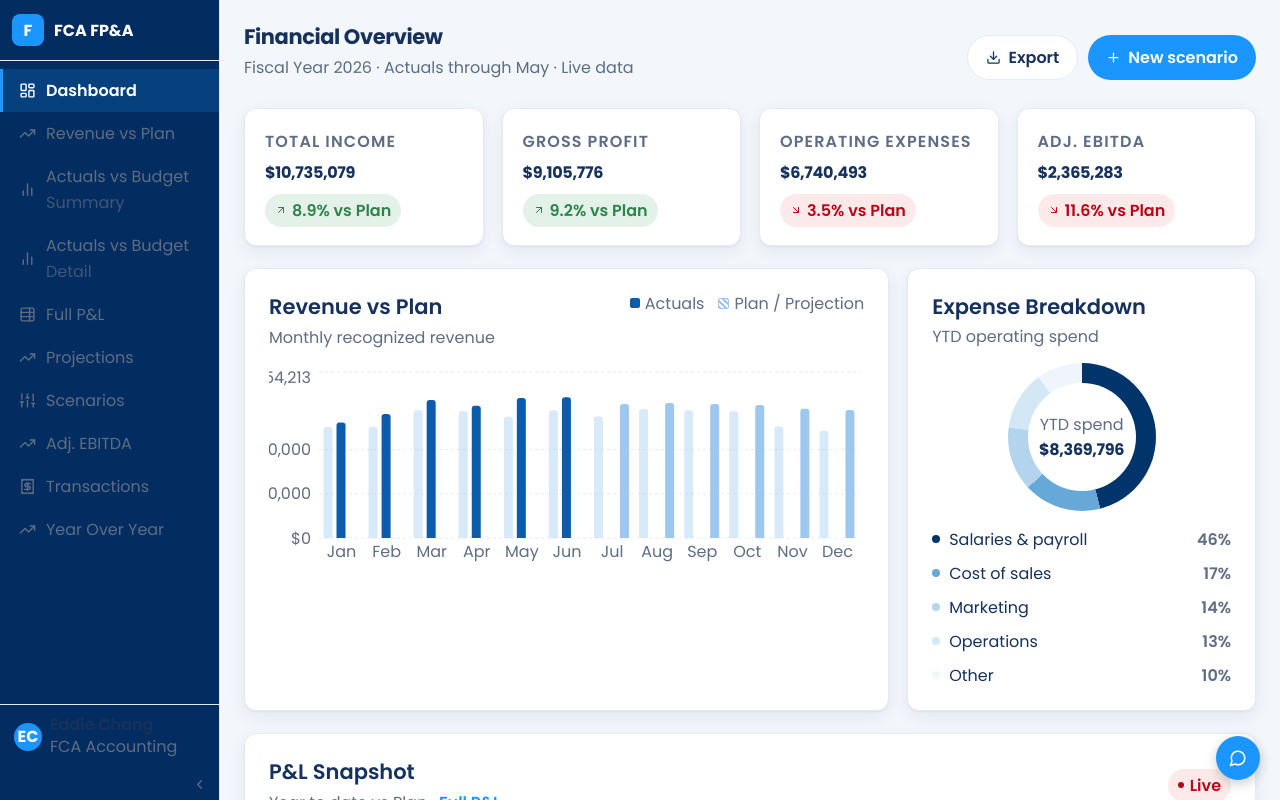
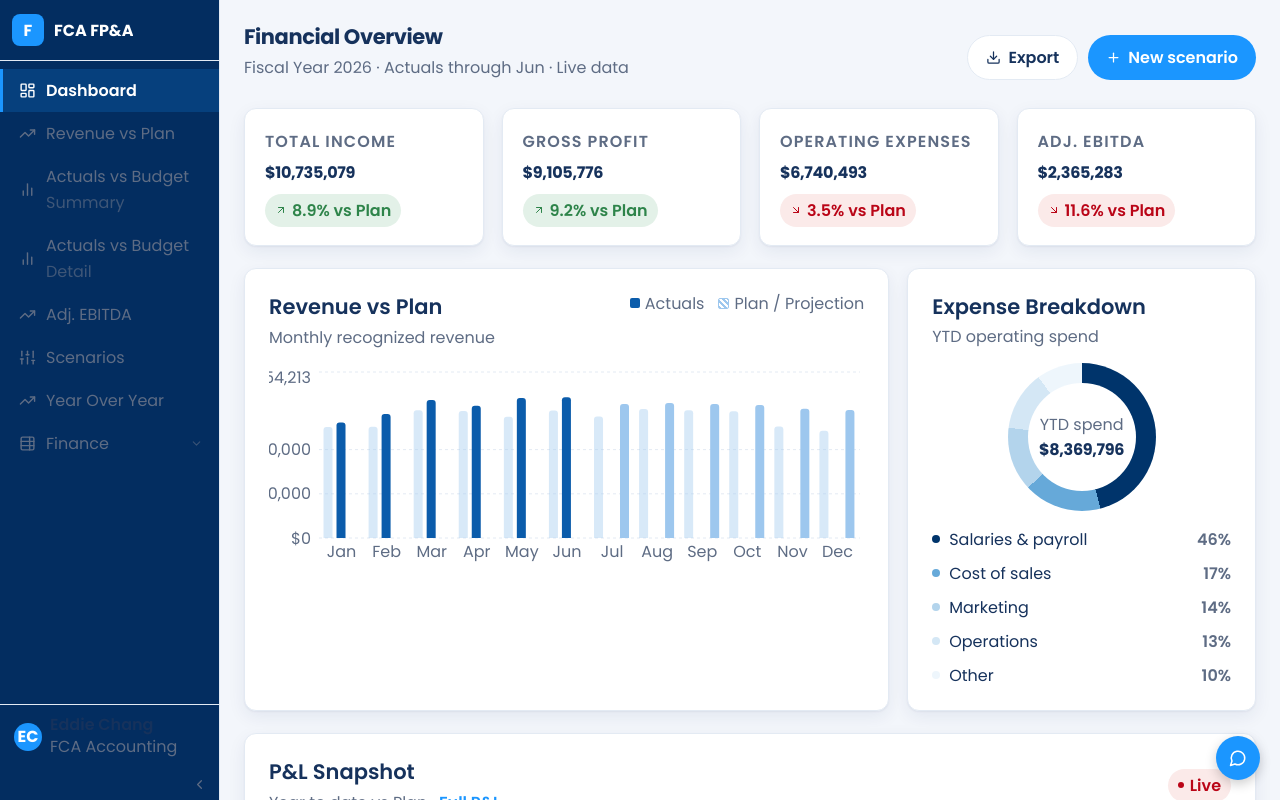
Before and after one commit to FCAEddie/Finance-tool, a React (Vite) app: page / in a window 1280 px wide. Built offline with nearby package versions, Linux system fonts and the light colour scheme.

Commit message:
Jun 2026 actuals + Finance dropdown nav + live-through-Jun labels

```diff
--- a/APP.jsx
+++ b/APP.jsx
@@ -35,7 +35,7 @@ const PLAN_2026 = {
 
 // ─── Constants & Config ───────────────────────────────────────────────────────
 const MONTHS = ["Jan","Feb","Mar","Apr","May","Jun","Jul","Aug","Sep","Oct","Nov","Dec"];
-const ACTUALS_THRU = 5; // Jan–May (index 0–4) are actual; index 5+ are projections
+const ACTUALS_THRU = 5; // Jan–Jun (index 0–5) are actual; index 6+ are projections
 const YEARS = [2026, 2027, 2028, 2029, 2030];
 
 // ─── Utility Helpers ──────────────────────────────────────────────────────────
@@ -67,8 +67,8 @@ const isInPeriod = (item, year, monthIdx) => {
 const getLeafEffective = (row, year, monthIdx, projOverrides, approvedItems, rolledItems) => {
   if (isActualMonth(year, monthIdx)) return getRowData(row, year)?.[monthIdx] ?? 0;
 
-  // UNIFIED_PL v26 only has actuals (Jan–May); projected months are null.
-  // Fall back to the Jan–May average so projections start from a realistic baseline.
+  // UNIFIED_PL v26 only has actuals (Jan–Jun); projected months are null.
+  // Fall back to the Jan–Jun average so projections start from a realistic baseline.
   let base = getRowData(row, year)?.[monthIdx];
   if ((base === null || base === undefined) && year === 2026) {
     const acts = (row.v26 || []).slice(0, ACTUALS_THRU + 1).filter(v => v != null);
@@ -425,7 +425,7 @@ function RevVsPlan({ projOverrides, approvedItems, rolledItems }) {
       <div style={{ display: "grid", gridTemplateColumns: "repeat(4, 1fr)", gap: 12 }}>
         {[
           { label: "YTD Actual Revenue", value: ytdActual, sub: `Jan–${MONTHS[ACTUALS_THRU]} ${year}` },
-          { label: year === 2026 ? "YTD Plan" : "FY Projected", value: year === 2026 ? ytdPlan : fyTotal, sub: year === 2026 ? "Jan–May 2026 Plan" : `${year} Full Year` },
+          { label: year === 2026 ? "YTD Plan" : "FY Projected", value: year === 2026 ? ytdPlan : fyTotal, sub: year === 2026 ? `Jan–${MONTHS[ACTUALS_THRU]} 2026 Plan` : `${year} Full Year` },
           { label: "YTD Variance $", value: year === 2026 ? ytdVariance : null, sub: year === 2026 ? (ytdVariancePct >= 0 ? "Ahead of Plan" : "Behind Plan") : "N/A (no plan)" },
           { label: "YTD Variance %", value: null, sub: year === 2026 ? `${ytdVariancePct >= 0 ? "+" : ""}${ytdVariancePct.toFixed(1)}%` : "N/A", special: year === 2026 ? ytdVariancePct : null },
         ].map((k, i) => (
@@ -486,7 +486,7 @@ function RevVsPlan({ projOverrides, approvedItems, rolledItems }) {
       <div style={{ background: C.card, border: `1px solid ${C.cardBorder}`, borderRadius: 12, overflow: "hidden" }}>
         <div style={{ padding: "14px 20px", borderBottom: `1px solid ${C.cardBorder}`, display: "flex", alignItems: "center", gap: 10 }}>
           <span style={{ color: C.actual, fontWeight: 600, fontSize: 15 }}>Monthly Detail</span>
-          {year === 2026 && <span style={{ color: C.textDim, fontSize: 11 }}>2026 — Jan–{MONTHS[ACTUALS_THRU]} are locked actuals; Jun–Dec are projections</span>}
+          {year === 2026 && <span style={{ color: C.textDim, fontSize: 11 }}>2026 — Jan–{MONTHS[ACTUALS_THRU]} are locked actuals; Jul–Dec are projections</span>}
           {year !== 2026 && <span style={{ color: C.textDim, fontSize: 11 }}>{year} — all months are projections (no plan available)</span>}
         </div>
         <div style={{ overflowX: "auto" }}>
@@ -731,7 +731,7 @@ function Dashboard({ onNav, projOverrides, approvedItems, rolledItems, adjOverri
       <div style={{ display:"flex", alignItems:"flex-end", justifyContent:"space-between", marginBottom:28, gap:20 }}>
         <div>
           <h1 style={{ margin:0, fontSize:26, fontWeight:700, color:C.actual, letterSpacing:"-0.02em", lineHeight:1.2 }}>Financial Overview</h1>
-          <p style={{ margin:"6px 0 0", fontSize:13.5, color:C.textDim }}>Fiscal Year 2026 &middot; Actuals through May &middot; Live data</p>
+          <p style={{ margin:"6px 0 0", fontSize:13.5, color:C.textDim }}>Fiscal Year 2026 &middot; Actuals through Jun &middot; Live data</p>
         </div>
         <div style={{ display:"flex", gap:10, flexShrink:0 }}>
           <button style={{ display:"flex", alignItems:"center", gap:7, background:C.card, border:`1px solid ${C.cardBorder}`,
@@ -993,7 +993,7 @@ function FullPL({ onNav, approvedItems, projOverrides, setProjOverrides, rolledI
         </div>
       </div>
       <div style={{ fontSize: 11, color: C.textDim }}>
-        <span style={{ color: C.actual }}>■</span> Actuals (Jan–May 2026) &nbsp;&nbsp;
+        <span style={{ color: C.actual }}>■</span> Actuals (Jan–Jun 2026) &nbsp;&nbsp;
         <span style={{ color: C.projection }}>■</span> Projections &nbsp;&nbsp;
         Click any cell to see detail
       </div>
@@ -3355,6 +3355,7 @@ function AIChat() {
 
 function App() {
   const [sidebarOpen, setSidebarOpen] = useState(true);
+  const [financeOpen, setFinanceOpen] = useState(false);
   const [page, setPage] = useState("dashboard");
   const [projOverrides, setProjOverrides] = useState({});
   const projHistory = React.useRef([]);                     // undo stack
@@ -3423,12 +3424,13 @@ function App() {
     { id: "rev-vs-plan", label: "Revenue vs Plan",     icon: TrendingUp },
     { id: "avb-summary", label: "Actuals vs Budget",   icon: BarChart2, sub: "Summary" },
     { id: "avb-detail",  label: "Actuals vs Budget",   icon: BarChart2, sub: "Detail" },
-    { id: "fullpl",      label: "Full P&L",            icon: TableProperties },
-    { id: "projections", label: "Projections",         icon: TrendingUp },
+    { id: "adj-ebitda",  label: "Adj. EBITDA",         icon: TrendingUp },
     { id: "scenarios",   label: "Scenarios",           icon: Sliders },
-    { id: "adj-ebitda",    label: "Adj. EBITDA",         icon: TrendingUp },
-  { id: "transactions",  label: "Transactions",         icon: Receipt },
-  { id: "yoy",           label: "Year Over Year",       icon: TrendingUp },
+    { id: "yoy",         label: "Year Over Year",       icon: TrendingUp },
+    { id: "finance-group", label: "Finance",           icon: TableProperties, isGroup: true },
+    { id: "fullpl",      label: "Full P&L",            icon: TableProperties, group: "finance" },
+    { id: "projections", label: "Projections",         icon: TrendingUp,      group: "finance" },
+    { id: "transactions",label: "Transactions",        icon: Receipt,         group: "finance" },
   ];
 
   return (
@@ -3466,21 +3468,45 @@ function App() {
 
         {/* Nav items */}
         <nav style={{ flex: 1, overflowY: "auto", padding: "8px 0" }}>
-          {navItems.map(({ id, label, icon: Icon, sub }) => {
+          {navItems.map(({ id, label, icon: Icon, sub, isGroup, group }) => {
+            // Finance group toggle button
+            if (isGroup && id === "finance-group") {
+              const groupActive = ["fullpl","projections","transactions"].includes(page);
+              return (
+                <button key={id} onClick={() => setFinanceOpen(o => !o)} style={{
+                  width: "100%", display: "flex", alignItems: "center", gap: 10,
+                  padding: "9px 16px",
+                  background: groupActive ? C.sidebarActiveBg : "transparent",
+                  color: groupActive ? C.sidebarActiveFg : C.textDim,
+                  border: "none", borderLeft: groupActive ? `3px solid ${C.accent}` : "3px solid transparent",
+                  cursor: "pointer", textAlign: "left", transition: "all 0.15s"
+                }}>
+                  <Icon size={17} style={{ flexShrink: 0 }} />
+                  {sidebarOpen && (
+                    <>
+                      <div style={{ flex: 1, fontSize: 12, fontWeight: groupActive ? 600 : 400, whiteSpace: "nowrap" }}>{label}</div>
+                      <ChevronDown size={13} style={{ flexShrink: 0, transition: "transform 0.2s", transform: financeOpen ? "rotate(180deg)" : "none", opacity: 0.6 }} />
+                    </>
+                  )}
+                </button>
+              );
+            }
+            // Finance child items — only show when open
+            if (group === "finance" && !financeOpen) return null;
             const isActive = page === id;
             return (
               <button key={id} onClick={() => handleNav(id)} style={{
                 width: "100%", display: "flex", alignItems: "center", gap: 10,
-                padding: sidebarOpen ? "9px 16px" : "9px 16px",
+                padding: group === "finance" && sidebarOpen ? "7px 16px 7px 36px" : "9px 16px",
                 background: isActive ? C.sidebarActiveBg : "transparent",
                 color: isActive ? C.sidebarActiveFg : C.textDim,
                 border: "none", borderLeft: isActive ? `3px solid ${C.accent}` : "3px solid transparent",
                 cursor: "pointer", textAlign: "left", transition: "all 0.15s"
               }}>
-                <Icon size={17} style={{ flexShrink: 0 }} />
+                <Icon size={group === "finance" ? 14 : 17} style={{ flexShrink: 0 }} />
                 {sidebarOpen && (
                   <div>
-                    <div style={{ fontSize: 12, fontWeight: isActive ? 600 : 400, whiteSpace: "nowrap" }}>{label}</div>
+                    <div style={{ fontSize: group === "finance" ? 11 : 12, fontWeight: isActive ? 600 : 400, whiteSpace: "nowrap" }}>{label}</div>
                     {sub && <div style={{ fontSize: 10, opacity: 0.65, marginTop: 1 }}>{sub}</div>}
                   </div>
                 )}
```
